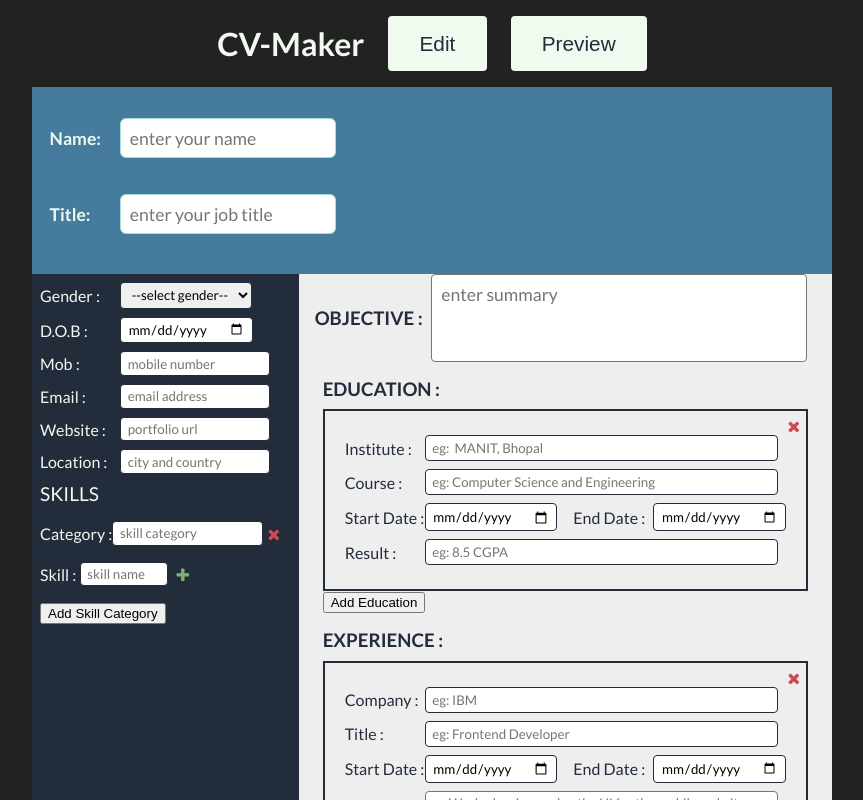
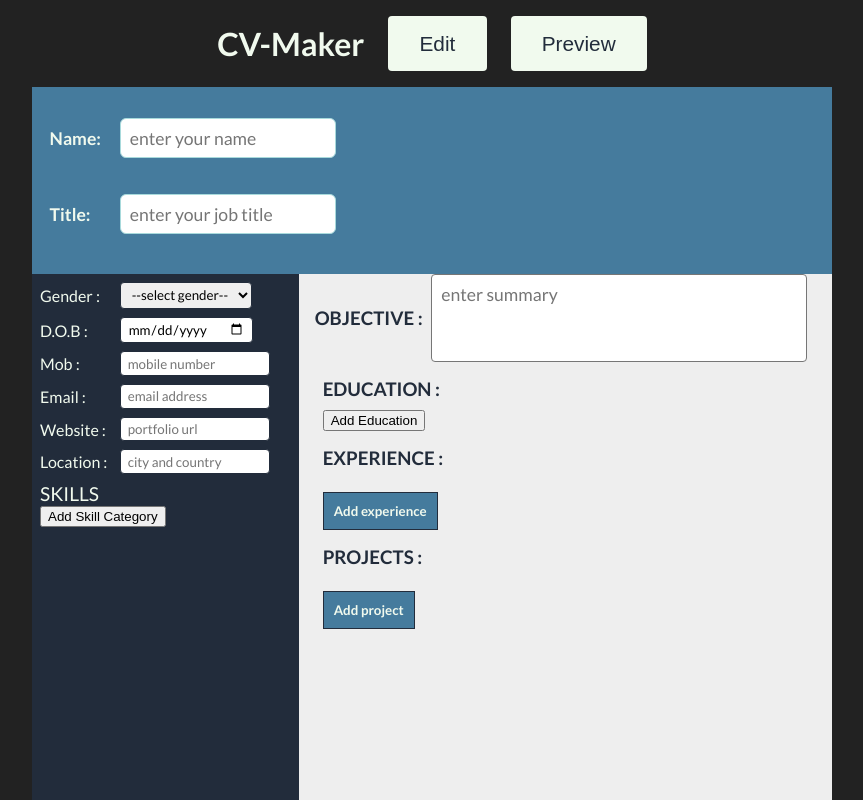
Before and after one commit to nashitshayan/cv-project, a React (Create React App) app: page / in a window 1280 px wide. Shown: the top 800 px of the page, without its empty margins (208-1071 px from the left). Built offline with nearby package versions, Linux system fonts and the light colour scheme.

Commit message:
project form added

```diff
--- a/src/App.css
+++ b/src/App.css
@@ -34,13 +34,9 @@ label {
 
 .outer-wrapper {
 	min-height: 29.7cm;
-	/* max-width: 21cm; */
 	display: grid;
 	grid-template-columns: repeat(12, 1fr);
 	grid-template-rows: repeat(12, 1fr);
-	/* border: 2px solid var(--clr--accent); */
-	/* box-shadow: 2px 2px 8px rgb(255, 255, 255); */
-	/* border: 1px solid black; */
 }
 .cv-preview {
 	height: 29.7cm;
@@ -59,6 +55,7 @@ main {
 	grid-column: 5/13;
 	grid-row: 3/-1;
 	padding: 0 1em;
+	padding-bottom: 3em;
 }
 
 /* Header Section */
@@ -108,7 +105,8 @@ header input {
 
 .personalData label,
 .educationData label,
-.experience-input label {
+.experience-input label,
+.project-input label {
 	width: 5em;
 }
 .personalData input,
@@ -190,7 +188,8 @@ header input {
 }
 .btn-cancel-skillCategory,
 .btn-cancel-education,
-.btn-cancel-experience {
+.btn-cancel-experience,
+.btn-cancel-project {
 	cursor: pointer;
 	color: #cf4952;
 	margin-right: -0.25em;
@@ -206,13 +205,15 @@ header input {
 }
 
 .educationData-input,
-.experienceData-input {
+.experienceData-input,
+.projectData-input {
 	border: 2px solid var(--clr--primary);
 	padding: 1.5em 1.25em 1em 1.25em;
 	position: relative;
 }
 .educationData-input + .educationData-input,
-.experienceData-input + .experienceData-input {
+.experienceData-input + .experienceData-input,
+.projectData-input + .projectData-input {
 	margin-top: 1em;
 }
 /* .educationData-input * {
@@ -221,11 +222,14 @@ header input {
 
 .educationData-input input[type='text'],
 .experienceData-input input[type='text'],
-.experienceData-input textarea {
+.experienceData-input textarea,
+.projectData-input input[type='text'],
+.projectData-input textarea {
 	width: 80%;
 }
 
-.experience-input textarea {
+.experience-input textarea,
+.projectData-input textarea {
 	padding: 0.25em;
 	height: 4em;
 	resize: none;
@@ -233,33 +237,35 @@ header input {
 }
 
 .education-input,
-.experience-input {
+.experience-input,
+.projectData-input {
 	margin-bottom: 0.5em;
 }
 
 .educationData-input input,
-.experienceData-input input {
+.experienceData-input input,
+.projectData-input input {
 	padding: 0.3em 0.5em;
 	border-radius: 4px;
 	border: 1px solid var(--clr--primary);
 }
 .educationData--input-dates,
-.experienceData--input-dates {
+.experienceData--input-dates,
+.projectData--input-dates {
 	display: flex;
 	justify-content: space-between;
 	gap: 1em;
 }
-.educationData--input-dates > div,
-.experienceData--input-dates > div {
-	flex-basis: 100%;
-}
+
 .educationData--input-dates > div > label,
-.experienceData--input-dates > div > label {
+.experienceData--input-dates > div > label,
+.projectData--input-dates > div > label {
 	flex-basis: 40%;
 }
 
 .btn-cancel-education,
-.btn-cancel-experience {
+.btn-cancel-experience,
+.btn-cancel-project {
 	position: absolute;
 	top: 5px;
 	right: 5px;
@@ -296,8 +302,11 @@ footer {
 	background-color: var(--clr--secondary);
 	text-align: center;
 }
+footer > div + div {
+	margin-top: 0.5em;
+}
 
-footer > a {
+footer a {
 	text-decoration: none;
 	color: var(--clr--neutral);
 }
--- a/src/App.js
+++ b/src/App.js
@@ -5,11 +5,11 @@ import PreviewCV from './components/PreviewCV';
 import Footer from './components/Footer';
 
 function App() {
-	const [header, setHeader] = useState({
+	const [headerData, setHeaderData] = useState({
 		name: '',
 		title: '',
 	});
-	const [personalInfo, setPersonalInfo] = useState({
+	const [personalData, setPersonalData] = useState({
 		gender: '',
 		dateOfBirth: '',
 		phone: '',
@@ -17,56 +17,32 @@ function App() {
 		website: '',
 		location: '',
 	});
-	const [skillsData, setSkillsData] = useState([
-		{
-			skillCategory: '',
-			skills: [
-				{
-					skillName: '',
-				},
-			],
-		},
-	]);
-	const [objective, setObjective] = useState('');
+	const [skillsData, setSkillsData] = useState([]);
+	const [objectiveData, setObjectiveData] = useState('');
 
-	const [education, setEducation] = useState([
-		{
-			institute: '',
-			course: '',
-			startDate: '',
-			endDate: '',
-			result: '',
-		},
-	]);
-	const [experience, setExperience] = useState([
-		{
-			company: '',
-			title: '',
-			startDate: '',
-			endDate: '',
-			summary: '',
-		},
-	]);
+	const [educationData, setEducationData] = useState([]);
+	const [experienceData, setExperienceData] = useState([]);
 
+	const [projectData, setProjectData] = useState([]);
 	const [isEdit, setIsEdit] = useState(true);
 
 	// event handlers
-	const onHeaderChange = (e) => {
+	const onHeaderDataChange = (e) => {
 		let { name, value } = e.target;
-		setHeader((prevHeader) => ({
-			...prevHeader,
+		setHeaderData((prevHeaderData) => ({
+			...prevHeaderData,
 			[name]: value,
 		}));
 	};
-	const onPersonalInfoChange = (e) => {
+	const onPersonalDataChange = (e) => {
 		let { name, value } = e.target;
-		setPersonalInfo((prevPersonalInfo) => ({
-			...prevPersonalInfo,
+		setPersonalData((prevPersonalData) => ({
+			...prevPersonalData,
 			[name]: value,
 		}));
 	};
 
-	const onSkillsChange = (e, skillCategoryID, skillID) => {
+	const onSkillsDataChange = (e, skillCategoryID, skillID) => {
 		let { name, value, className } = e.target;
 		let property = className === 'skills' ? className : name;
 		setSkillsData((oldSkillsData) => {
@@ -165,26 +141,28 @@ function App() {
 		});
 	};
 
-	const onObjectiveChange = (e) => {
+	const onObjectiveDataChange = (e) => {
 		let { value } = e.target;
-		setObjective(value);
+		setObjectiveData(value);
 	};
 
-	const onEducationChange = (e, educationID) => {
+	const onEducationDataChange = (e, educationID) => {
 		let { name, value } = e.target;
-		setEducation((oldEducation) => {
-			const newEducation = oldEducation.map((educationItem, educationIndex) => {
-				if (educationIndex === educationID)
-					return { ...educationItem, [name]: value };
-				return educationItem;
-			});
-			return newEducation;
+		setEducationData((oldEducationData) => {
+			const newEducationData = oldEducationData.map(
+				(educationItem, educationIndex) => {
+					if (educationIndex === educationID)
+						return { ...educationItem, [name]: value };
+					return educationItem;
+				},
+			);
+			return newEducationData;
 		});
 	};
 
 	const addEducation = () => {
-		setEducation((oldEducation) => [
-			...oldEducation,
+		setEducationData((oldEducationData) => [
+			...oldEducationData,
 			{
 				institute: '',
 				course: '',
@@ -196,30 +174,30 @@ function App() {
 	};
 
 	const deleteEducation = (e, educationID) => {
-		setEducation((oldEducation) =>
-			oldEducation.filter(
+		setEducationData((oldEducationData) =>
+			oldEducationData.filter(
 				(educationItem, educationIndex) => educationIndex !== educationID,
 			),
 		);
 	};
 
-	const onExperienceChange = (e, experienceID) => {
+	const onExperienceDataChange = (e, experienceID) => {
 		let { name, value } = e.target;
-		setExperience((oldExperience) => {
-			const newExperience = oldExperience.map(
+		setExperienceData((oldExperienceData) => {
+			const newExperienceData = oldExperienceData.map(
 				(experienceItem, experienceIndex) => {
 					if (experienceIndex === experienceID)
 						return { ...experienceItem, [name]: value };
 					return experienceItem;
 				},
 			);
-			return newExperience;
+			return newExperienceData;
 		});
 	};
 
 	const addExperience = () => {
-		setExperience((oldExperience) => [
-			...oldExperience,
+		setExperienceData((oldExperienceData) => [
+			...oldExperienceData,
 			{
 				company: '',
 				title: '',
@@ -231,9 +209,41 @@ function App() {
 	};
 
 	const deleteExperience = (e, experienceID) => {
-		setExperience((oldExperience) =>
-			oldExperience.filter(
+		setExperienceData((oldExperienceData) =>
+			oldExperienceData.filter(
 				(experienceItem, experienceIndex) => experienceIndex !== experienceID,
+			),
+		);
+	};
+
+	const onProjectDataChange = (e, projectID) => {
+		let { name, value } = e.target;
+		setProjectData((oldProjectData) => {
+			const newProjectData = oldProjectData.map((projectItem, projectIndex) => {
+				if (projectIndex === projectID)
+					return { ...projectItem, [name]: value };
+				return projectItem;
+			});
+			return newProjectData;
+		});
+	};
+
+	const addProject = () => {
+		setProjectData((oldProjectData) => [
+			...oldProjectData,
+			{
+				title: '',
+				startDate: '',
+				endDate: '',
+				summary: '',
+			},
+		]);
+	};
+
+	const deleteProject = (e, projectID) => {
+		setProjectData((oldProjectData) =>
+			oldProjectData.filter(
+				(projectItem, projectIndex) => projectIndex !== projectID,
 			),
 		);
 	};
@@ -258,40 +268,45 @@ function App() {
 					Preview
 				</button>
 			</div>
-
 			{isEdit ? (
 				<EditableCV
-					header={header}
-					personalInfo={personalInfo}
+					headerData={headerData}
+					personalData={personalData}
 					skillsData={skillsData}
-					objective={objective}
-					education={education}
-					experience={experience}
-					onHeaderChange={onHeaderChange}
-					onPersonalInfoChange={onPersonalInfoChange}
-					onSkillsChange={onSkillsChange}
+					objectiveData={objectiveData}
+					educationData={educationData}
+					experienceData={experienceData}
+					projectData={projectData}
+					onHeaderDataChange={onHeaderDataChange}
+					onPersonalDataChange={onPersonalDataChange}
+					onSkillsDataChange={onSkillsDataChange}
 					addSkillCategory={addSkillCategory}
 					deleteSkillCategory={deleteSkillCategory}
 					addSkill={addSkill}
 					deleteSkill={deleteSkill}
-					onObjectiveChange={onObjectiveChange}
-					onEducationChange={onEducationChange}
+					onObjectiveDataChange={onObjectiveDataChange}
+					onEducationDataChange={onEducationDataChange}
 					addEducation={addEducation}
 					deleteEducation={deleteEducation}
-					onExperienceChange={onExperienceChange}
+					onExperienceDataChange={onExperienceDataChange}
 					addExperience={addExperience}
 					deleteExperience={deleteExperience}
+					onProjectDataChange={onProjectDataChange}
+					addProject={addProject}
+					deleteProject={deleteProject}
 				/>
 			) : (
 				<PreviewCV
-					header={header}
-					personalInfo={personalInfo}
+					headerData={headerData}
+					personalData={personalData}
 					skillsData={skillsData}
-					objective={objective}
-					education={education}
-					experience={experience}
+					objectiveData={objectiveData}
+					educationData={educationData}
+					experienceData={experienceData}
+					projectData={projectData}
 				/>
 			)}
+
 			<Footer />
 		</div>
 	);
--- a/src/components/EditableCV.js
+++ b/src/components/EditableCV.js
@@ -1,50 +1,54 @@
-import React, { Component } from 'react';
+import React from 'react';
 import Header from './Header';
 import PersonalInfo from './PersonalInfo';
 import Skills from './Skills';
 import Objective from './Objective';
 import Education from './Education';
 import Experience from './Experience';
-
+import Project from './Project';
 function EditableCV({
-	header,
-	personalInfo,
+	headerData,
+	personalData,
 	skillsData,
-	objective,
-	education,
-	experience,
+	objectiveData,
+	educationData,
+	experienceData,
+	projectData,
 	onHeaderChange,
-	onPersonalInfoChange,
-	onSkillsChange,
+	onPersonalDataChange,
+	onSkillsDataChange,
 	addSkillCategory,
 	deleteSkillCategory,
 	addSkill,
 	deleteSkill,
-	onObjectiveChange,
-	onEducationChange,
+	onObjectiveDataChange,
+	onEducationDataChange,
 	addEducation,
 	deleteEducation,
-	onExperienceChange,
+	onExperienceDataChange,
 	addExperience,
 	deleteExperience,
+	onProjectDataChange,
+	addProject,
+	deleteProject,
 }) {
 	return (
 		<>
 			<div className='outer-wrapper'>
 				<Header
-					name={header.name}
-					title={header.title}
+					name={headerData.name}
+					title={headerData.title}
 					changeHandler={onHeaderChange}
 				/>
 
 				<aside>
 					<PersonalInfo
-						personalData={personalInfo}
-						changeHandler={onPersonalInfoChange}
+						personalData={personalData}
+						changeHandler={onPersonalDataChange}
 					/>
 					<Skills
 						skillsData={skillsData}
-						changeHandler={onSkillsChange}
+						changeHandler={onSkillsDataChange}
 						addSkillCategory={addSkillCategory}
 						deleteSkillCategory={deleteSkillCategory}
 						addSkill={addSkill}
@@ -53,20 +57,26 @@ function EditableCV({
 				</aside>
 				<main>
 					<Objective
-						objectiveData={objective}
-						changeHandler={onObjectiveChange}
+						objectiveData={objectiveData}
+						changeHandler={onObjectiveDataChange}
 					/>
 					<Education
-						educationData={education}
-						changeHandler={onEducationChange}
+						educationData={educationData}
+						changeHandler={onEducationDataChange}
 						addEducation={addEducation}
 						deleteEducation={deleteEducation}
 					/>
 					<Experience
-						experienceData={experience}
-						changeHandler={onExperienceChange}
+						experienceData={experienceData}
+						changeHandler={onExperienceDataChange}
 						addExperience={addExperience}
 						deleteExperience={deleteExperience}
+					/>
+					<Project
+						projectData={projectData}
+						changeHandler={onProjectDataChange}
+						addProject={addProject}
+						deleteProject={deleteProject}
 					/>
 				</main>
 			</div>
--- /dev/null
+++ b/src/components/Project.js
@@ -0,0 +1,66 @@
+function Project({ projectData, changeHandler, addProject, deleteProject }) {
+	return (
+		<div className='projectData section'>
+			<h3>PROJECTS :</h3>
+			{projectData.map((projectItem, projectIndex) => {
+				return (
+					<div className='projectData-input' key={projectIndex}>
+						<span
+							className='btn-cancel-project icon-cancel'
+							onClick={(e) => deleteProject(e, projectIndex)}></span>
+						<div className='project-input input-row'>
+							<label htmlFor='projectlData--input-company'>Title :</label>
+							<input
+								type='text'
+								id='projectlData--input-title'
+								placeholder='eg: CV-Maker App'
+								name='title'
+								value={projectItem.title}
+								onChange={(e) => changeHandler(e, projectIndex)}
+							/>
+						</div>
+						<div className='projectData--input-dates'>
+							<div className='project-input input-row'>
+								<label htmlFor='projectlData--input-startDate'>
+									Start Date :
+								</label>
+								<input
+									type='date'
+									id='projectlData--input-startDate'
+									name='startDate'
+									value={projectItem.startDate}
+									onChange={(e) => changeHandler(e, projectIndex)}
+								/>
+							</div>
+							<div className='project-input input-row'>
+								<label htmlFor='projectlData--input-endDate'>End Date :</label>
+								<input
+									type='date'
+									id='projectlData--input-endDate'
+									name='endDate'
+									value={projectItem.endDate}
+									onChange={(e) => changeHandler(e, projectIndex)}
+								/>
+							</div>
+						</div>
+						<div className='project-input input-row'>
+							<label htmlFor='projectlData--input-summary'>Summary :</label>
+							<textarea
+								id='projectlData--input-summary'
+								placeholder='eg: A webapp made with React that allows users to create their own CV'
+								name='summary'
+								value={projectItem.summary}
+								onChange={(e) => changeHandler(e, projectIndex)}
+							/>
+						</div>
+					</div>
+				);
+			})}
+			<button onClick={addProject} className='btn-addSection'>
+				Add project
+			</button>
+		</div>
+	);
+}
+
+export default Project;
```
Also changed, not shown: src/components/PreviewCV.js (+97 -18 lines).
